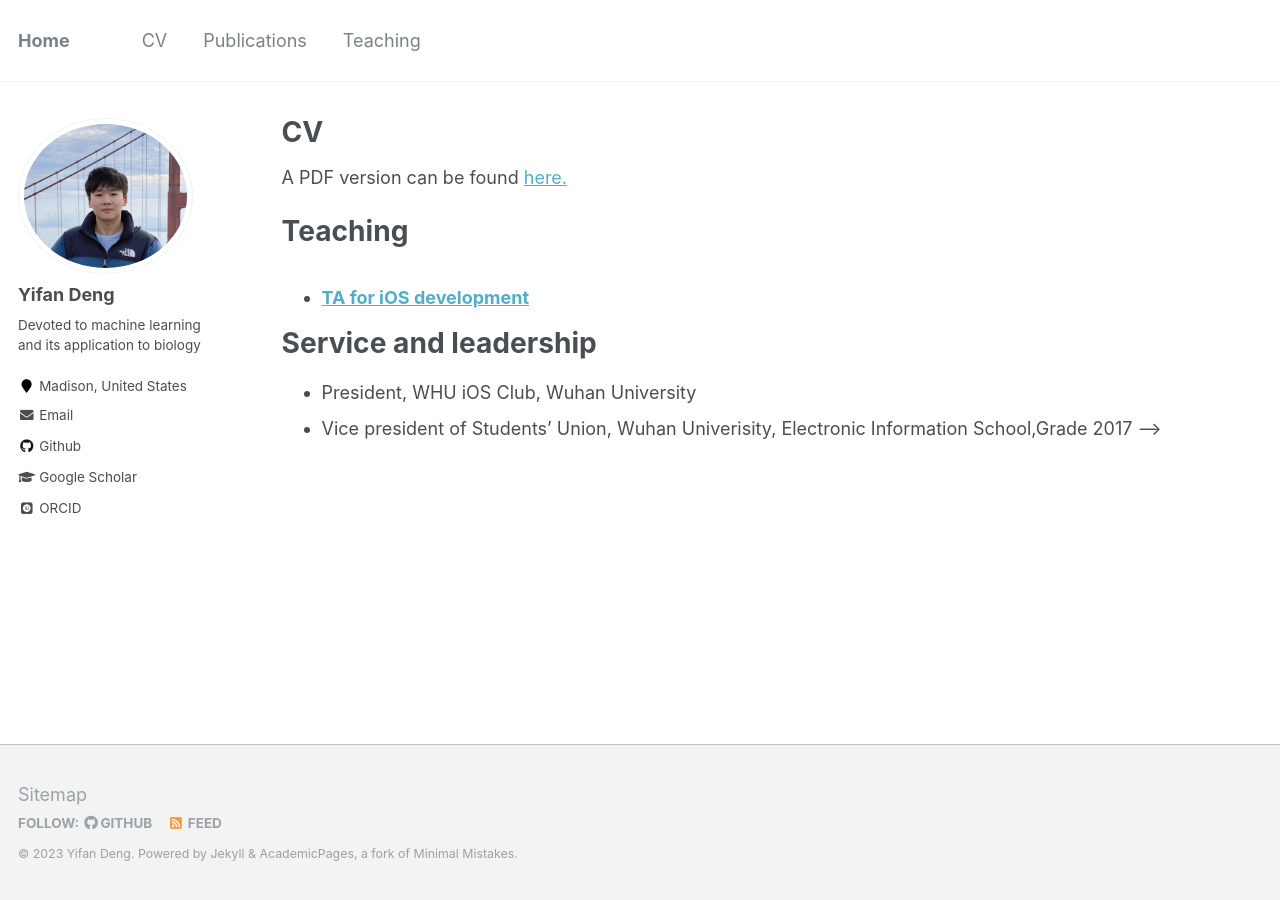
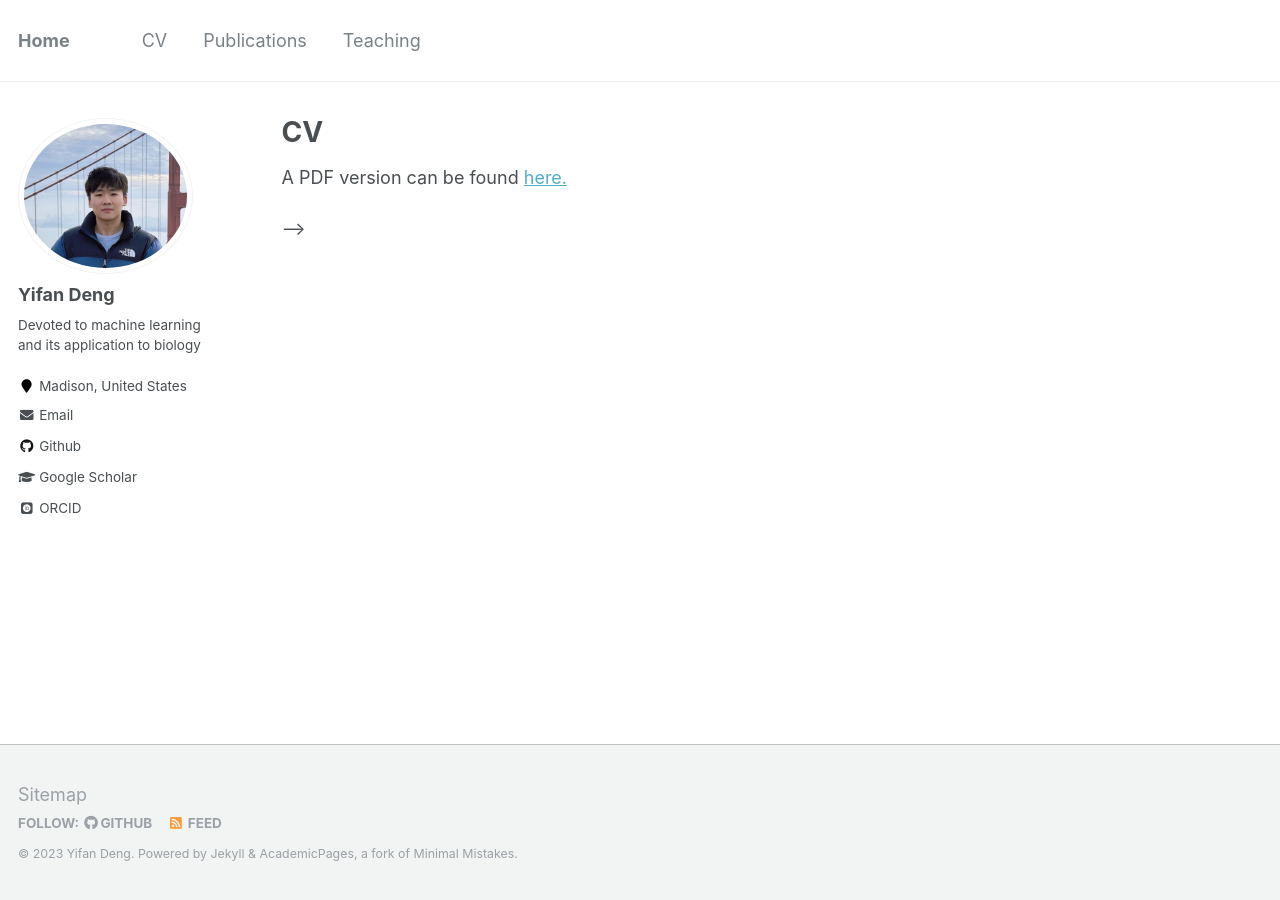
Before and after one commit to YifanDengWHU/YifanDengWHU.github.io, a Jekyll site: the page built from _pages/cv.md, in a window 1280 px wide. Built offline with Jekyll 4.4.1, drawn with Linux system fonts in a browser that asks for light colours; some web fonts are replaced.

Commit message:
Update cv.md

```diff
--- a/_pages/cv.md
+++ b/_pages/cv.md
@@ -54,7 +54,7 @@ Publications
     {% include archive-single-talk-cv.html %}
   {% endfor %}</ul> -->
 
-Teaching
+<!-- Teaching
 ======
   <ul>{% for post in site.teaching %}
     {% include archive-single-cv.html %}
@@ -63,4 +63,4 @@ Teaching
 Service and leadership
 ======
 * President, WHU iOS Club, Wuhan University
-* Vice president of Students’ Union, Wuhan Univerisity, Electronic Information School,Grade 2017 -->
+* Vice president of Students’ Union, Wuhan Univerisity, Electronic Information School,Grade 2017 --> -->
```
